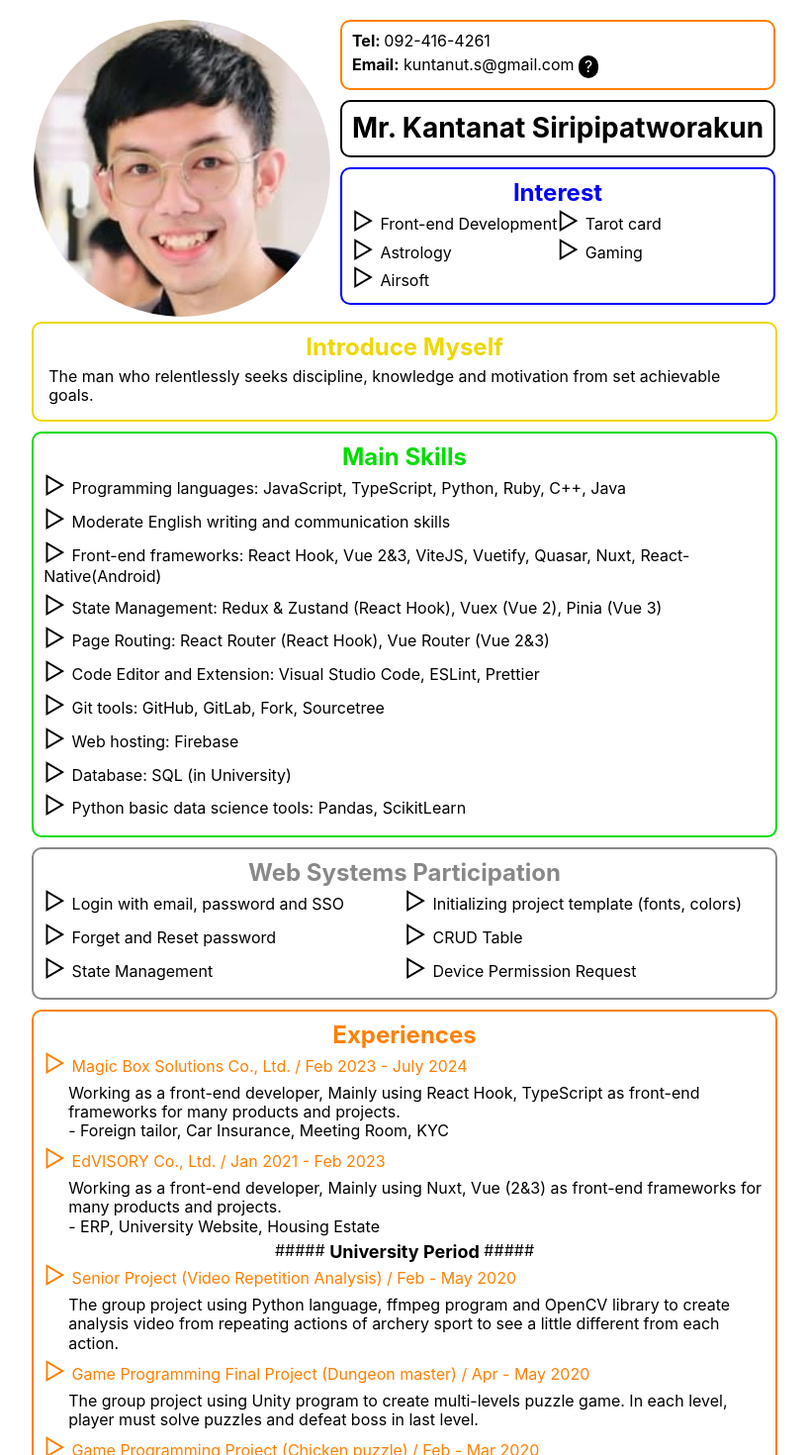
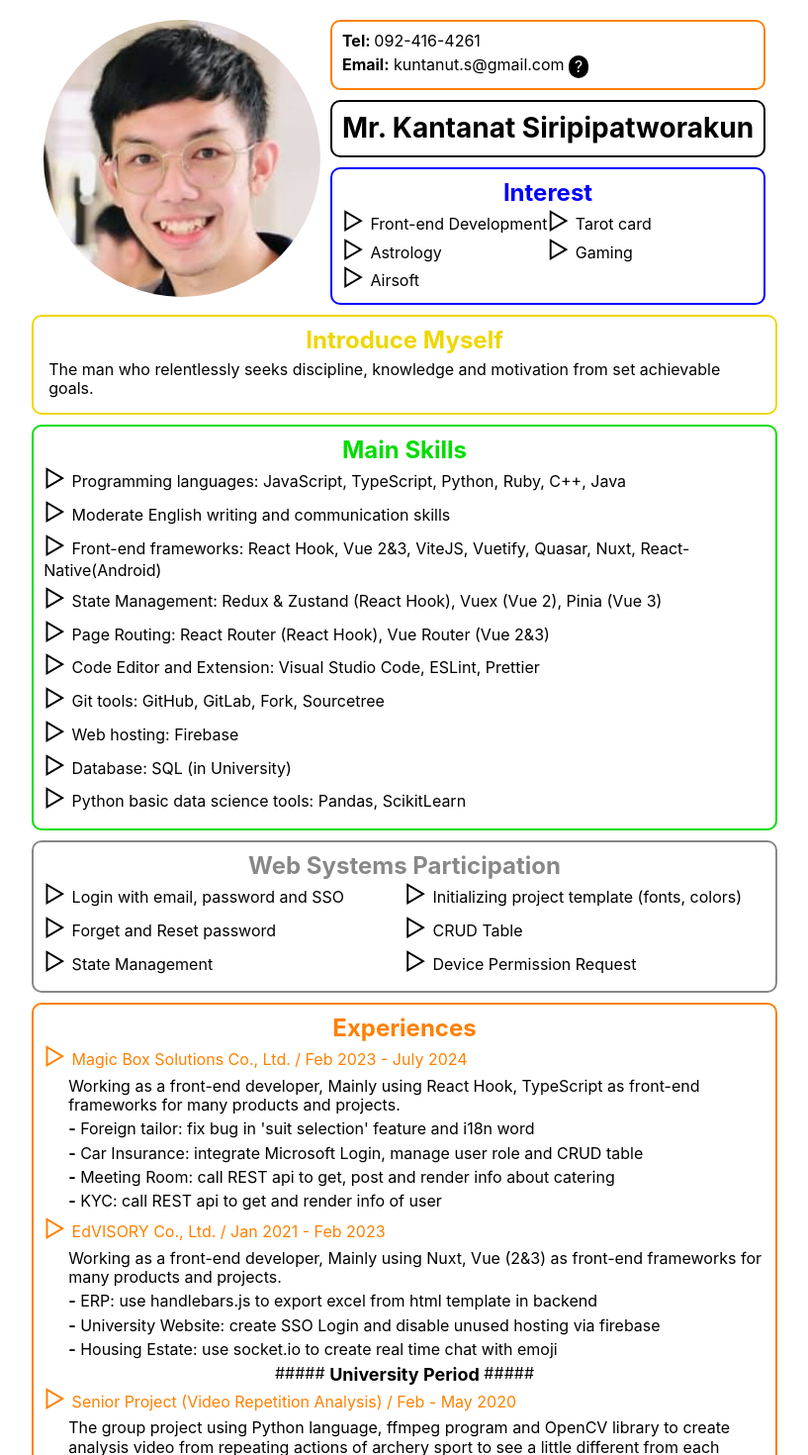
Before and after one commit to poomktn/poomktn-profile-react, a React (Create React App) app: page / in a window 1280 px wide. Shown: the top 1470 px of the page at 99% size, without its empty margins (231-1048 px from the left). Built offline with nearby package versions, Linux system fonts and the light colour scheme.

Commit message:
add more detail

```diff
--- a/src/components/ExperienceBox.tsx
+++ b/src/components/ExperienceBox.tsx
@@ -3,18 +3,27 @@ import { Box } from './Box'
 type ExperienceProps = {
   li: string
   txt: string
-  detail?: string
+  detail?: string[]
 }
 const exp1: ExperienceProps[] = [
   {
     li: 'Magic Box Solutions Co., Ltd. / Feb 2023 - July 2024',
     txt: 'Working as a front-end developer, Mainly using React Hook, TypeScript as front-end frameworks for many products and projects',
-    detail: 'Foreign tailor, Car Insurance, Meeting Room, KYC'
+    detail: [
+      "Foreign tailor: fix bug in 'suit selection' feature and i18n word",
+      'Car Insurance: integrate Microsoft Login, manage user role and CRUD table',
+      'Meeting Room: call REST api to get, post and render info about catering',
+      'KYC: call REST api to get and render info of user',
+    ],
   },
   {
     li: 'EdVISORY Co., Ltd. / Jan 2021 - Feb 2023',
     txt: 'Working as a front-end developer, Mainly using Nuxt, Vue (2&3) as front-end frameworks for many products and projects',
-    detail: 'ERP, University Website, Housing Estate'
+    detail: [
+      'ERP: use handlebars.js to export excel from html template in backend',
+      'University Website: create SSO Login and disable unused hosting via firebase',
+      'Housing Estate: use socket.io to create real time chat with emoji',
+    ],
   },
 ]
 const exp2: ExperienceProps[] = [
@@ -73,8 +82,13 @@ export function ExperienceBox() {
             <li className='txt-orange'>{li}</li>
             <div className='py-1 ml-5'>
               <span>{txt}.</span>
-              <br />
-              <span>- {detail}</span>
+              {detail?.map(elem => (
+                <div className='mt-1' key={elem}>
+                  <span>
+                    <b>-</b> {elem}
+                  </span>
+                </div>
+              ))}
             </div>
           </div>
         ))}
--- a/src/components/IntroduceBox.tsx
+++ b/src/components/IntroduceBox.tsx
@@ -2,7 +2,7 @@ import { Box } from './Box'
 
 export function IntroduceBox() {
   return (
-    <Box color='gold' className='mt-1' title='Introduce Myself'>
+    <Box color='gold' className='mt-2' title='Introduce Myself'>
       <div className='pa-1'>
         The man who relentlessly seeks discipline, knowledge and motivation from set achievable goals.
       </div>
--- a/src/views/App.tsx
+++ b/src/views/App.tsx
@@ -15,8 +15,8 @@ export default function App() {
     <div className='App'>
       <div className='flex justify-center'>
         <img
-          width='300'
-          height='300'
+          width='280px'
+          height='280px'
           src={require('assets/images/profile.jpg')}
           className='profile-img'
           alt=''
```
Also changed, not shown: 1 other file (tests, documents, lock files or other folders).
